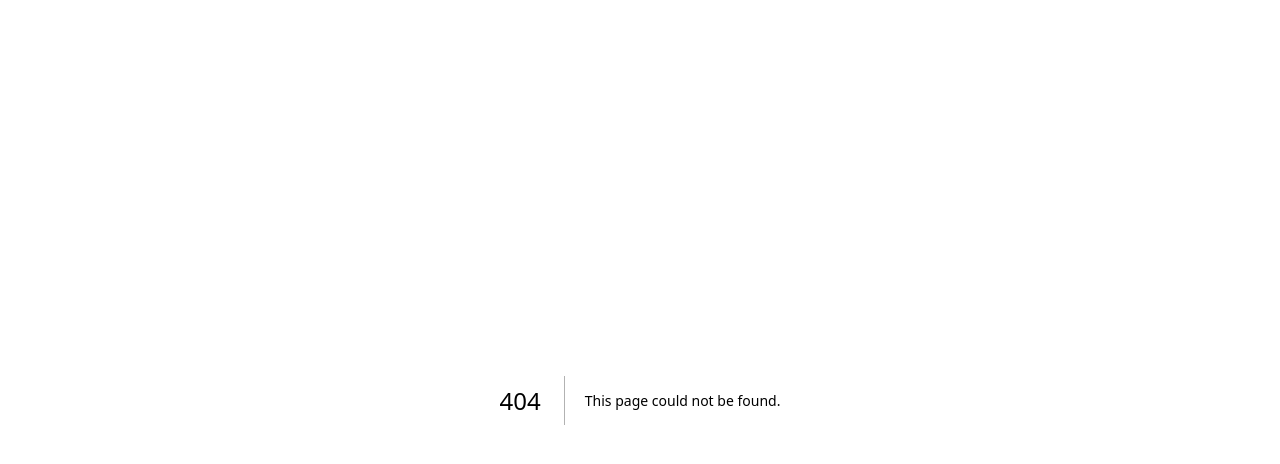
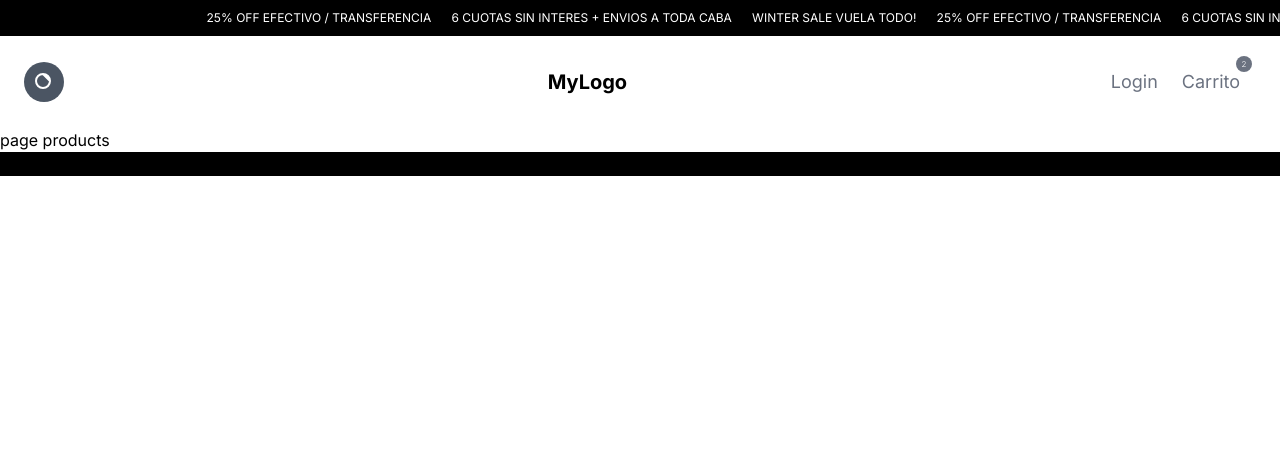
Before and after one commit to DMVA-PY/Barnes-Clone, a Next.js app: page /products in a window 1280 px wide. Before the commit this address had no page. Shown: the top 464 px of the page. Built offline with nearby package versions, Linux system fonts and the light colour scheme.

Commit message:
first commit

```diff
--- a/app/globals.css
+++ b/app/globals.css
@@ -1,33 +1,3 @@
 @tailwind base;
 @tailwind components;
 @tailwind utilities;
-
-:root {
-  --foreground-rgb: 0, 0, 0;
-  --background-start-rgb: 214, 219, 220;
-  --background-end-rgb: 255, 255, 255;
-}
-
-@media (prefers-color-scheme: dark) {
-  :root {
-    --foreground-rgb: 255, 255, 255;
-    --background-start-rgb: 0, 0, 0;
-    --background-end-rgb: 0, 0, 0;
-  }
-}
-
-body {
-  color: rgb(var(--foreground-rgb));
-  background: linear-gradient(
-      to bottom,
-      transparent,
-      rgb(var(--background-end-rgb))
-    )
-    rgb(var(--background-start-rgb));
-}
-
-@layer utilities {
-  .text-balance {
-    text-wrap: balance;
-  }
-}
--- a/app/layout.tsx
+++ b/app/layout.tsx
@@ -1,6 +1,8 @@
 import type { Metadata } from "next";
 import { Inter } from "next/font/google";
 import "./globals.css";
+import Header from "@/components/header/Header";
+import Footer from "@/components/footer/Footer";
 
 const inter = Inter({ subsets: ["latin"] });
 
@@ -16,7 +18,11 @@ export default function RootLayout({
 }>) {
   return (
     <html lang="en">
-      <body className={inter.className}>{children}</body>
+      <body className={inter.className}>
+        <Header/>
+        {children}
+        <Footer/>
+      </body>
     </html>
   );
 }
--- a/app/page.tsx
+++ b/app/page.tsx
@@ -1,113 +1,13 @@
+import Header from "@/components/header/Header";
+import Footer from "@/components/footer/Footer";
+import Main from "@/components/main/Main";
+
 import Image from "next/image";
 
 export default function Home() {
   return (
-    <main className="flex min-h-screen flex-col items-center justify-between p-24">
-      <div className="z-10 w-full max-w-5xl items-center justify-between font-mono text-sm lg:flex">
-        <p className="fixed left-0 top-0 flex w-full justify-center border-b border-gray-300 bg-gradient-to-b from-zinc-200 pb-6 pt-8 backdrop-blur-2xl dark:border-neutral-800 dark:bg-zinc-800/30 dark:from-inherit lg:static lg:w-auto  lg:rounded-xl lg:border lg:bg-gray-200 lg:p-4 lg:dark:bg-zinc-800/30">
-          Get started by editing&nbsp;
-          <code className="font-mono font-bold">app/page.tsx</code>
-        </p>
-        <div className="fixed bottom-0 left-0 flex h-48 w-full items-end justify-center bg-gradient-to-t from-white via-white dark:from-black dark:via-black lg:static lg:size-auto lg:bg-none">
-          <a
-            className="pointer-events-none flex place-items-center gap-2 p-8 lg:pointer-events-auto lg:p-0"
-            href="https://vercel.com?utm_source=create-next-app&utm_medium=appdir-template&utm_campaign=create-next-app"
-            target="_blank"
-            rel="noopener noreferrer"
-          >
-            By{" "}
-            <Image
-              src="/vercel.svg"
-              alt="Vercel Logo"
-              className="dark:invert"
-              width={100}
-              height={24}
-              priority
-            />
-          </a>
-        </div>
-      </div>
-
-      <div className="relative z-[-1] flex place-items-center before:absolute before:h-[300px] before:w-full before:-translate-x-1/2 before:rounded-full before:bg-gradient-radial before:from-white before:to-transparent before:blur-2xl before:content-[''] after:absolute after:-z-20 after:h-[180px] after:w-full after:translate-x-1/3 after:bg-gradient-conic after:from-sky-200 after:via-blue-200 after:blur-2xl after:content-[''] before:dark:bg-gradient-to-br before:dark:from-transparent before:dark:to-blue-700 before:dark:opacity-10 after:dark:from-sky-900 after:dark:via-[#0141ff] after:dark:opacity-40 sm:before:w-[480px] sm:after:w-[240px] before:lg:h-[360px]">
-        <Image
-          className="relative dark:drop-shadow-[0_0_0.3rem_#ffffff70] dark:invert"
-          src="/next.svg"
-          alt="Next.js Logo"
-          width={180}
-          height={37}
-          priority
-        />
-      </div>
-
-      <div className="mb-32 grid text-center lg:mb-0 lg:w-full lg:max-w-5xl lg:grid-cols-4 lg:text-left">
-        <a
-          href="https://nextjs.org/docs?utm_source=create-next-app&utm_medium=appdir-template&utm_campaign=create-next-app"
-          className="group rounded-lg border border-transparent px-5 py-4 transition-colors hover:border-gray-300 hover:bg-gray-100 hover:dark:border-neutral-700 hover:dark:bg-neutral-800/30"
-          target="_blank"
-          rel="noopener noreferrer"
-        >
-          <h2 className="mb-3 text-2xl font-semibold">
-            Docs{" "}
-            <span className="inline-block transition-transform group-hover:translate-x-1 motion-reduce:transform-none">
-              -&gt;
-            </span>
-          </h2>
-          <p className="m-0 max-w-[30ch] text-sm opacity-50">
-            Find in-depth information about Next.js features and API.
-          </p>
-        </a>
-
-        <a
-          href="https://nextjs.org/learn?utm_source=create-next-app&utm_medium=appdir-template-tw&utm_campaign=create-next-app"
-          className="group rounded-lg border border-transparent px-5 py-4 transition-colors hover:border-gray-300 hover:bg-gray-100 hover:dark:border-neutral-700 hover:dark:bg-neutral-800/30"
-          target="_blank"
-          rel="noopener noreferrer"
-        >
-          <h2 className="mb-3 text-2xl font-semibold">
-            Learn{" "}
-            <span className="inline-block transition-transform group-hover:translate-x-1 motion-reduce:transform-none">
-              -&gt;
-            </span>
-          </h2>
-          <p className="m-0 max-w-[30ch] text-sm opacity-50">
-            Learn about Next.js in an interactive course with&nbsp;quizzes!
-          </p>
-        </a>
-
-        <a
-          href="https://vercel.com/templates?framework=next.js&utm_source=create-next-app&utm_medium=appdir-template&utm_campaign=create-next-app"
-          className="group rounded-lg border border-transparent px-5 py-4 transition-colors hover:border-gray-300 hover:bg-gray-100 hover:dark:border-neutral-700 hover:dark:bg-neutral-800/30"
-          target="_blank"
-          rel="noopener noreferrer"
-        >
-          <h2 className="mb-3 text-2xl font-semibold">
-            Templates{" "}
-            <span className="inline-block transition-transform group-hover:translate-x-1 motion-reduce:transform-none">
-              -&gt;
-            </span>
-          </h2>
-          <p className="m-0 max-w-[30ch] text-sm opacity-50">
-            Explore starter templates for Next.js.
-          </p>
-        </a>
-
-        <a
-          href="https://vercel.com/new?utm_source=create-next-app&utm_medium=appdir-template&utm_campaign=create-next-app"
-          className="group rounded-lg border border-transparent px-5 py-4 transition-colors hover:border-gray-300 hover:bg-gray-100 hover:dark:border-neutral-700 hover:dark:bg-neutral-800/30"
-          target="_blank"
-          rel="noopener noreferrer"
-        >
-          <h2 className="mb-3 text-2xl font-semibold">
-            Deploy{" "}
-            <span className="inline-block transition-transform group-hover:translate-x-1 motion-reduce:transform-none">
-              -&gt;
-            </span>
-          </h2>
-          <p className="m-0 max-w-[30ch] text-balance text-sm opacity-50">
-            Instantly deploy your Next.js site to a shareable URL with Vercel.
-          </p>
-        </a>
-      </div>
+    <main>
+        <Main/>
     </main>
   );
 }
--- /dev/null
+++ b/app/products/page.tsx
@@ -0,0 +1,9 @@
+import React from 'react'
+
+const page = () => {
+  return (
+    <div>page products</div>
+  )
+}
+
+export default page
--- /dev/null
+++ b/components/footer/Footer.jsx
@@ -0,0 +1,9 @@
+import React from 'react'
+
+const Footer = () => {
+  return (
+    <div className='bg-black'>Footer</div>
+  )
+}
+
+export default Footer
--- /dev/null
+++ b/components/header/Header.tsx
@@ -0,0 +1,47 @@
+import Link from 'next/link';
+import MovingBar from "@/components/header/MovingBar";
+
+const Header = () => {
+  return (
+    <div>
+      <MovingBar/>
+
+      <header className="bg-white text-white p-6 flex items-center justify-between">
+
+        {/* Left: Search Button */}
+        <div className="flex-shrink-0">
+          <button className="bg-gray-600 p-2 rounded-full hover:bg-gray-500 focus:outline-none">
+            <span className="sr-only">Search</span>
+            <svg className="w-6 h-6" fill="none" stroke="currentColor" viewBox="0 0 24 24" xmlns="http://www.w3.org/2000/svg">
+              <path strokeLinecap="round" strokeLinejoin="round" strokeWidth="2" d="M11 4a7 7 0 110 14 7 7 0 010-14zm0 0l7 7"></path>
+            </svg>
+          </button>
+        </div>
+
+        {/* Center: Logo */}
+        <div className="flex-grow text-center">
+          <a href="/" className="text-xl text-black font-bold">MyLogo</a>
+        </div>
+
+        {/* Right: Login and Cart Buttons */}
+        <div className="flex-shrink-0 flex space-x-2">
+
+          <button className="">
+            <h1 className='text-gray-500 font-normal text-lg'>Login</h1>
+          </button>
+
+          <button className="relative text-black py-2 px-4 flex items-center justify-center">
+            <h1 className="text-gray-500 font-normal text-lg">Carrito</h1>
+            <div className="absolute top-0 right-2 -mt-1 -mr-1 flex items-center justify-center w-4 h-4 bg-gray-500 text-white text-xs rounded-full">
+              <span className='text-xxs font-light'>2</span>
+            </div>
+          </button>
+
+        </div>
+
+      </header>
+    </div>
+  );
+};
+
+export default Header;
--- /dev/null
+++ b/components/header/MovingBar.tsx
@@ -0,0 +1,26 @@
+const MovingBar = () => {
+  return (
+    <div className="relative w-full h-9 overflow-hidden bg-black">
+      <div className="absolute top-0 left-0 w-full h-full bg-black text-xs text-white flex items-center justify-center animate-slide-left-right">
+        <div className="flex-shrink-0 whitespace-nowrap">
+          <p className="text-center">
+            25% OFF EFECTIVO / TRANSFERENCIA &nbsp;&nbsp;&nbsp;&nbsp;
+            6 CUOTAS SIN INTERES + ENVIOS A TODA CABA &nbsp;&nbsp;&nbsp;&nbsp;
+            WINTER SALE VUELA TODO! &nbsp;&nbsp;&nbsp;&nbsp;
+            25% OFF EFECTIVO / TRANSFERENCIA &nbsp;&nbsp;&nbsp;&nbsp;
+            6 CUOTAS SIN INTERES + ENVIOS A TODA CABA &nbsp;&nbsp;&nbsp;&nbsp;
+            WINTER SALE VUELA TODO! &nbsp;&nbsp;&nbsp;&nbsp;
+            25% OFF EFECTIVO / TRANSFERENCIA &nbsp;&nbsp;&nbsp;&nbsp;
+            6 CUOTAS SIN INTERES + ENVIOS A TODA CABA &nbsp;&nbsp;&nbsp;&nbsp;
+            WINTER SALE VUELA TODO! &nbsp;&nbsp;&nbsp;&nbsp;
+            25% OFF EFECTIVO / TRANSFERENCIA &nbsp;&nbsp;&nbsp;&nbsp;
+            6 CUOTAS SIN INTERES + ENVIOS A TODA CABA &nbsp;&nbsp;&nbsp;&nbsp;
+            WINTER SALE VUELA TODO! &nbsp;&nbsp;&nbsp;&nbsp;
+          </p>
+        </div>
+      </div>
+    </div>
+  );
+};
+
+export default MovingBar;
--- /dev/null
+++ b/components/main/Main.jsx
@@ -0,0 +1,9 @@
+import React from 'react'
+
+const Main = () => {
+  return (
+    <div className='bg-black'>main</div>
+  )
+}
+
+export default Main
--- a/tailwind.config.ts
+++ b/tailwind.config.ts
@@ -13,6 +13,18 @@ const config: Config = {
         "gradient-conic":
           "conic-gradient(from 180deg at 50% 50%, var(--tw-gradient-stops))",
       },
+      keyframes: {
+        slide: {
+          '0%': { transform: 'translateX(100%)' }, // Start off the right side of the viewport
+          '100%': { transform: 'translateX(-100%)' }, // Move to the left side of the viewport
+        },
+      },
+      animation: {
+        'slide-left-right': 'slide 55s linear infinite',
+      },
+      fontSize: {
+        'xxs': '0.5rem', // Extra extra small font size
+      },
     },
   },
   plugins: [],
```
